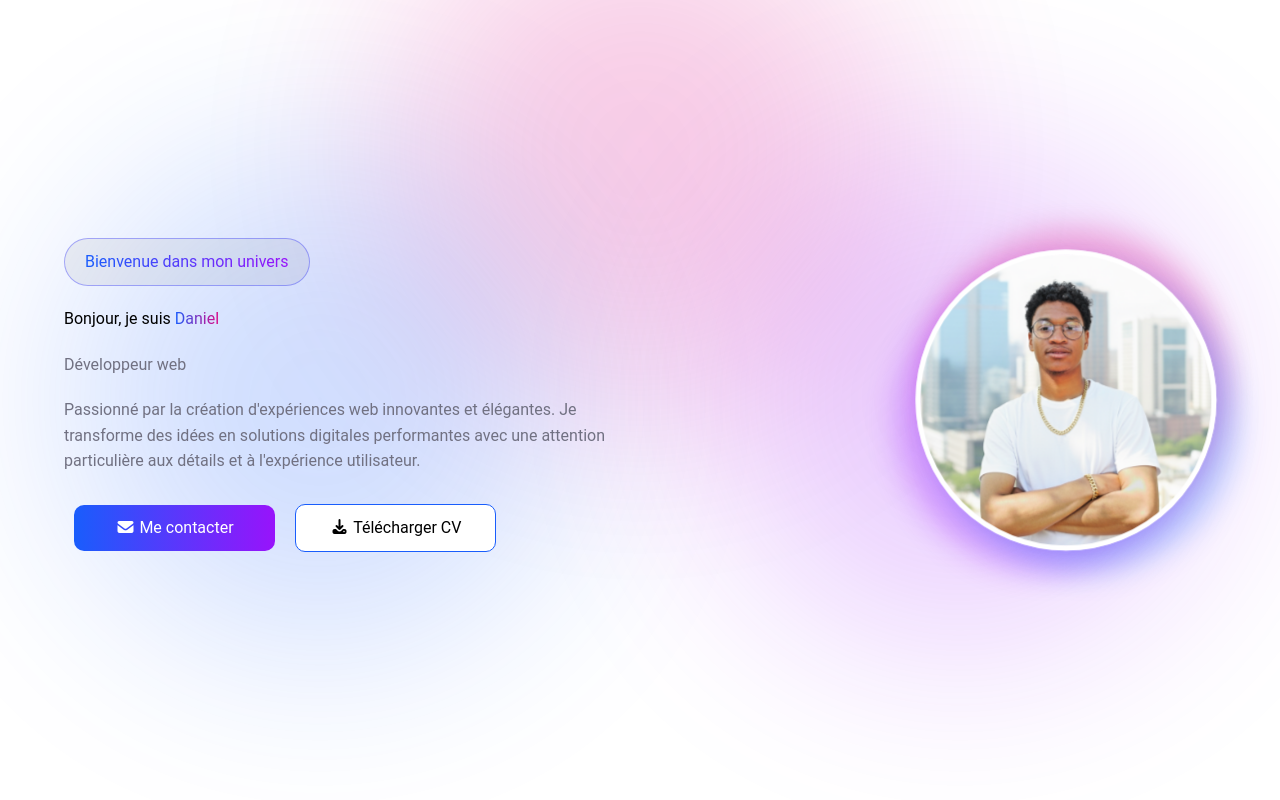
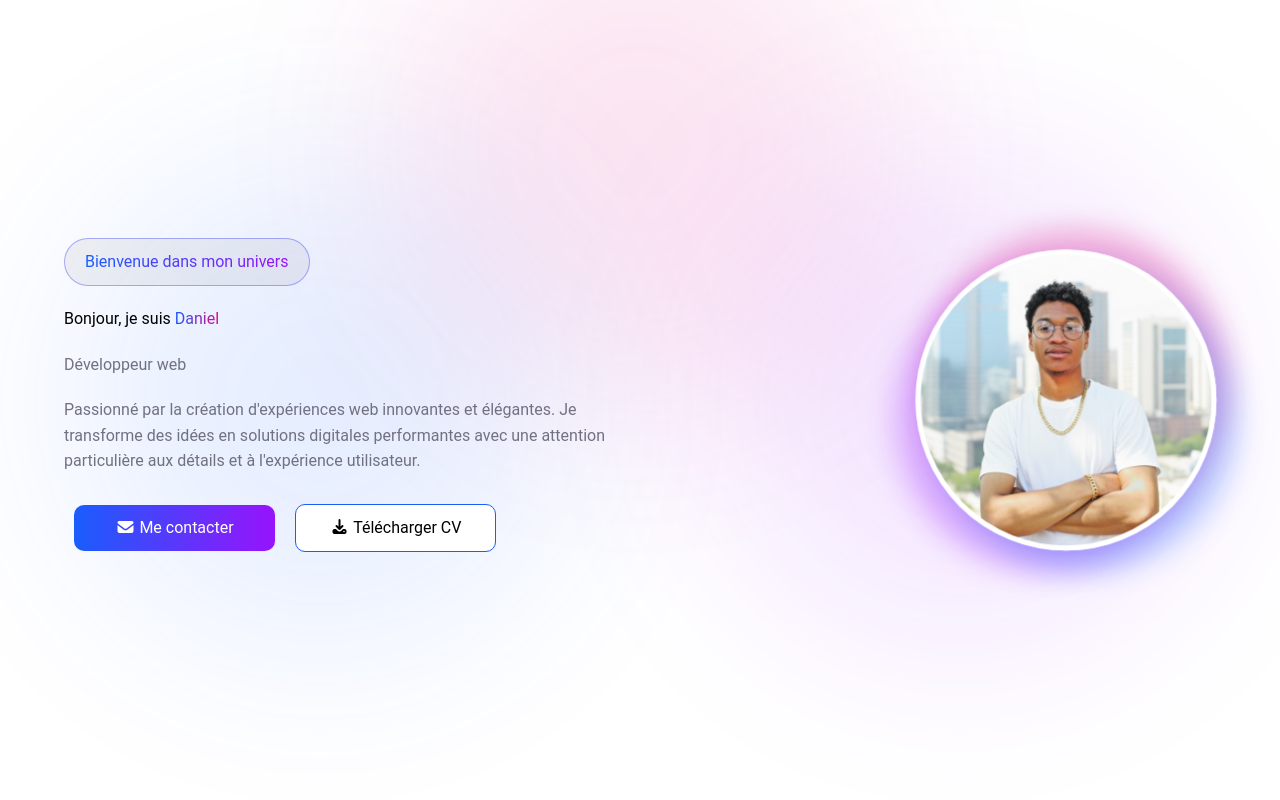
Before and after one commit to Daniel0455/portfolio_daniel, a Next.js app in the folder frontend/: page / in a window 1280 px wide. Shown: the top 800 px of the page. Built offline with nearby package versions, Linux system fonts and the light colour scheme.

Commit message:
Cahngement d'opacité des déco profil

```diff
--- a/frontend/styles/globals.css
+++ b/frontend/styles/globals.css
@@ -159,7 +159,7 @@ p{ all: unset; display: block;}
     position: absolute;
     z-index: -1;
     filter: blur(100px);
-    opacity: 20%;
+    opacity: 10%;
     transform: translateX(-50%) translateY(-50%);
 }
 /******************************Statistique*******************************************************/
```
